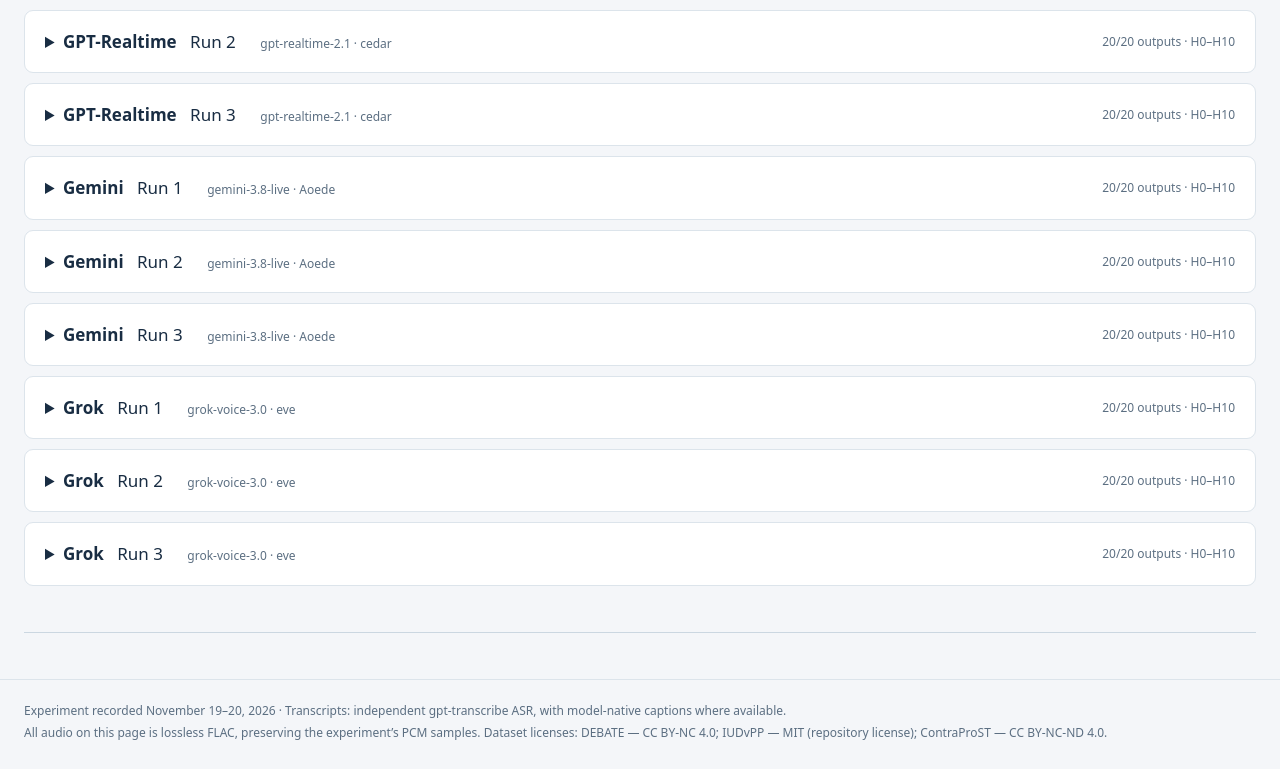
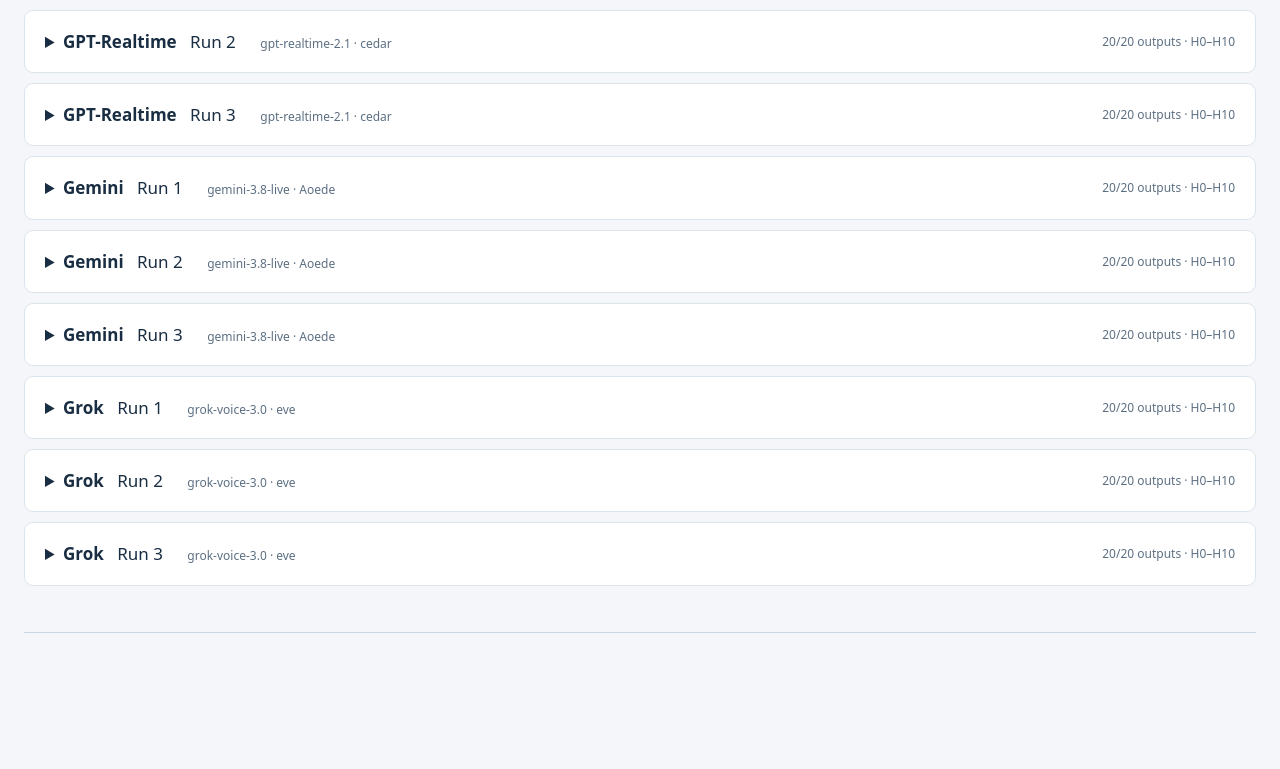
Before and after one commit to leduochen/telephone-game-showcase, a plain HTML site: page emotion.html in a window 1280 px wide. Shown: the part 6141-6910 px from the top of the page. After the commit the page ends 6798 px from the top, so only its background shows below. Drawn offline with Linux system fonts and the light colour scheme.

Commit message:
Remove footers from both experiment pages

```diff
--- a/emotion.html
+++ b/emotion.html
@@ -5,4 +5,4 @@
 <nav class="pair-navigation" aria-label="Jump to input"><span class="section-label">Jump to input</span><div id="pair-links"></div></nav>
 <p class="status">All 5 selected inputs · 4 models × 3 runs per input · 1,190 of 1,200 outputs recorded. Expand any run to see every hop in order.</p>
 <div id="pair-sections"><p class="loading" role="status">Loading the five inputs…</p></div><noscript>Please enable JavaScript to browse the recordings and transcripts.</noscript></main>
-<footer><div class="footer-inner"><p>Experiment recorded November 19–20, 2026 · Transcripts: independent gpt-transcribe ASR, with model-native captions where available.</p><p>All audio on this page is lossless FLAC, preserving the experiment’s PCM samples. Dataset licenses: DEBATE — CC BY-NC 4.0; IUDvPP — MIT (repository license); ContraProST — CC BY-NC-ND 4.0.</p></div></footer></body></html>
+</body></html>
```
Also changed, not shown: index.html (+1 -1 lines).
